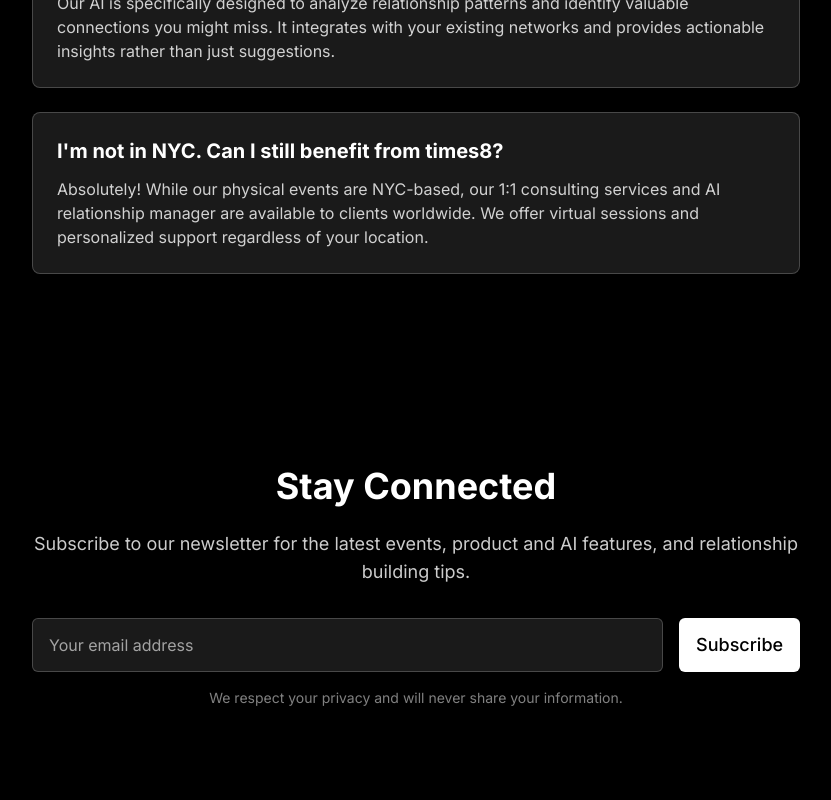
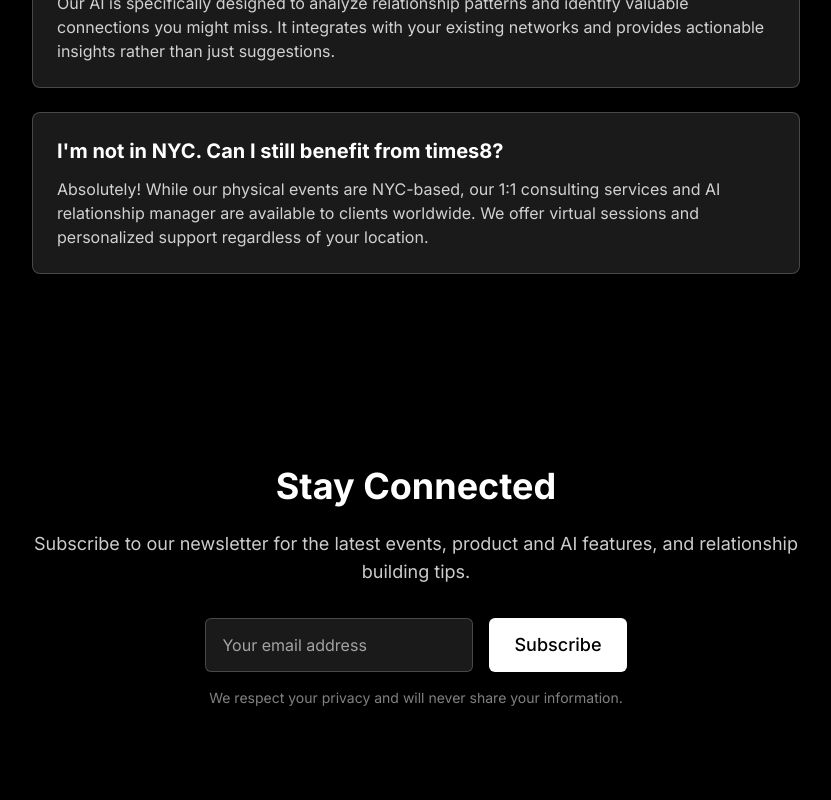
Before and after one commit to frederikeff/times8-landing, a Next.js app: page / in a window 1280 px wide. Shown: the part 2522-3322 px from the top of the page, without its empty margins (224-1055 px from the left). Built offline with nearby package versions, Linux system fonts and the light colour scheme.

Commit message:
form not-w-full

```diff
--- a/src/app/globals.css
+++ b/src/app/globals.css
@@ -168,7 +168,7 @@
          rounded-md focus:outline-none focus:ring-2 focus:ring-times8-purple
          text-gray-900 dark:text-white
          placeholder-gray-500 dark:placeholder-white/60
-         w-full transition-all duration-200;
+         transition-all duration-200;
 }
 
 /* Light mode specific enhancements */
```
